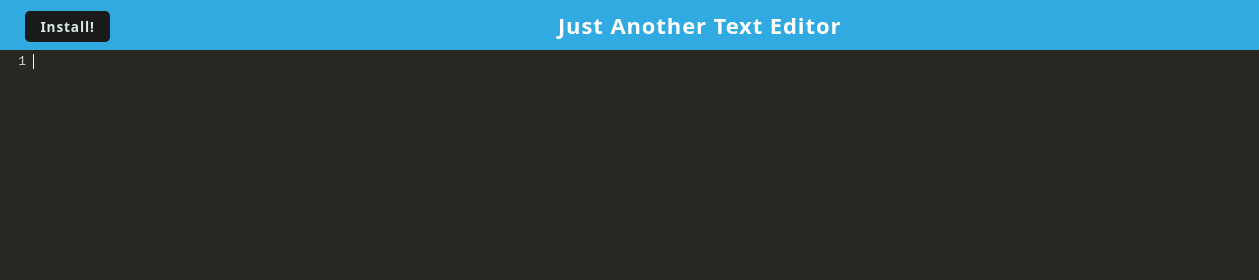
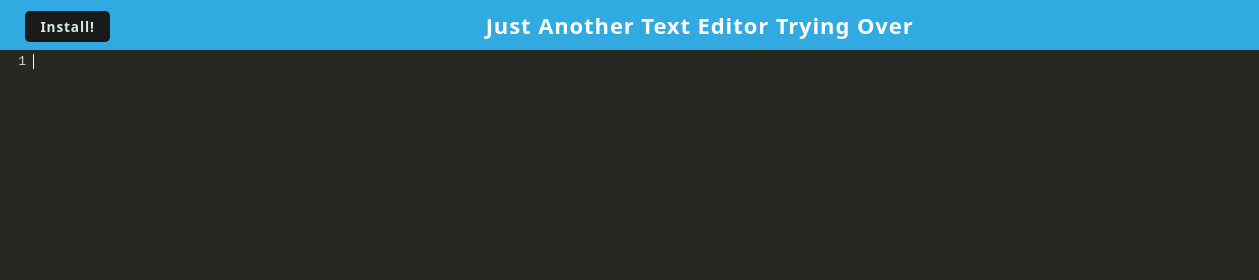
Before and after one commit to joshua-rowan/text-editor, a website built with webpack: page client/index.html in a window 1280 px wide. Shown: the full height of the page, 0-1259 px from the left. Built offline with nearby package versions, Linux system fonts and the light colour scheme; files whose address does not match are found by name.

Commit message:
deleted previous troubleshoot attempts

```diff
--- a/client/index.html
+++ b/client/index.html
@@ -23,7 +23,7 @@
       <div class="nav-btn">
         <a class="btn btn-sm btn-dark" id="buttonInstall" role="button">Install!</a>
       </div>
-     <h1> Just Another Text Editor</h1>
+     <h1> Just Another Text Editor Trying Over</h1>
 
       <div class="navbar-brand"
             ><img src="./assets/icons/icon_96x96.png"
--- a/client/webpack.config.js
+++ b/client/webpack.config.js
@@ -12,7 +12,6 @@ module.exports = () => {
     entry: {
       main: './src/js/index.js',
       install: './src/js/install.js',
-      editor: './src/js/editor.js'
     },
     output: {
       filename: '[name].bundle.js',
```
